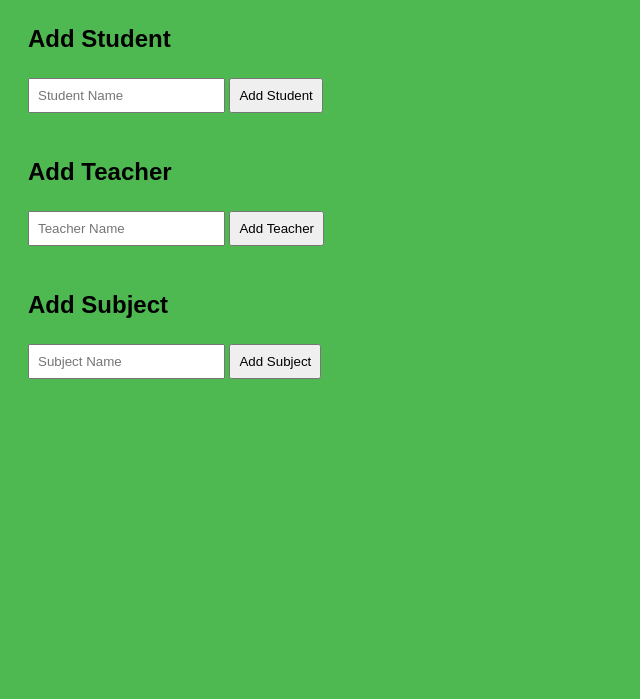
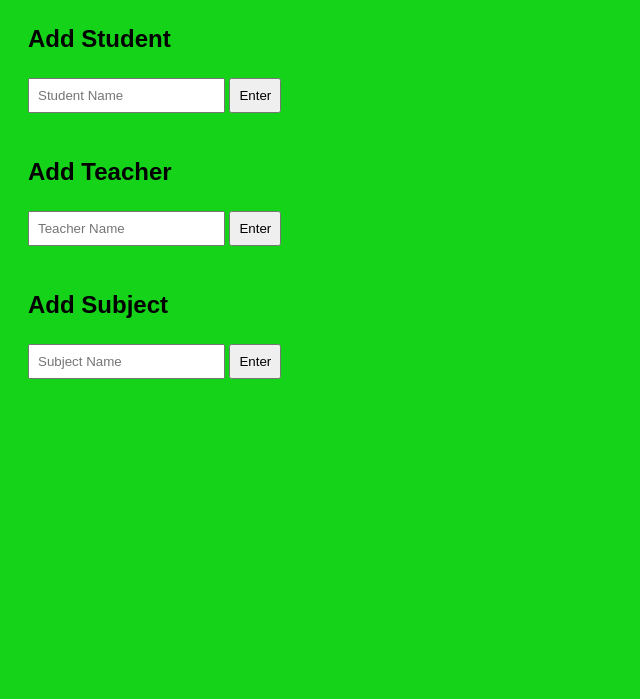
Before and after one commit to Maxtech001/template-study, a plain HTML site: page index.html in a window 1280 px wide. Shown: the part 101-800 px from the top of the page, without its empty margins (0-640 px from the left). Drawn offline with Linux system fonts and the light colour scheme.

Commit message:
updated1

```diff
--- a/index.html
+++ b/index.html
@@ -7,7 +7,7 @@
     body {
       font-family: Arial, sans-serif;
       padding: 20px;
-      background: #4fb951;
+      background: #15d318;
     }
     h2 {
       margin-top: 40px;
@@ -33,7 +33,7 @@
   <div class="section">
     <h2>Add Student</h2>
     <input type="text" id="studentName" placeholder="Student Name">
-    <button onclick="addItem('student')">Add Student</button>
+    <button onclick="addItem('student')">Enter</button>
     <ul id="studentList"></ul>
   </div>
 
@@ -41,7 +41,7 @@
   <div class="section">
     <h2>Add Teacher</h2>
     <input type="text" id="teacherName" placeholder="Teacher Name">
-    <button onclick="addItem('teacher')">Add Teacher</button>
+    <button onclick="addItem('teacher')">Enter</button>
     <ul id="teacherList"></ul>
   </div>
 
@@ -49,7 +49,7 @@
   <div class="section">
     <h2>Add Subject</h2>
     <input type="text" id="subjectName" placeholder="Subject Name">
-    <button onclick="addItem('subject')">Add Subject</button>
+    <button onclick="addItem('subject')">Enter</button>
     <ul id="subjectList"></ul>
   </div>
 
```
